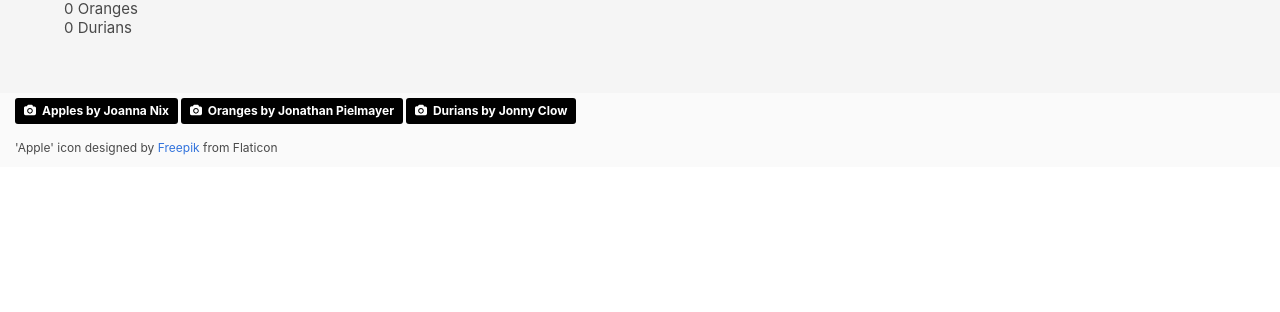
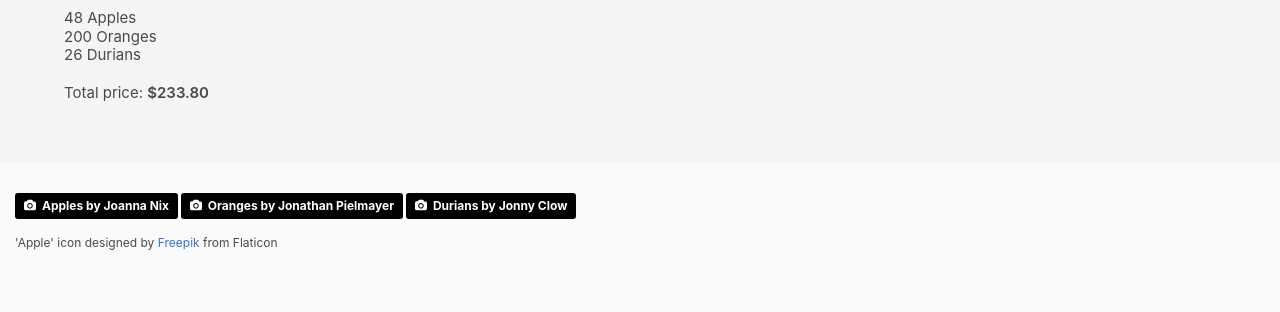
Before and after one commit to andrewdroz/vue-fruit-mart, a plain HTML site: page index.html in a window 1280 px wide. Shown: the part 633-945 px from the top of the page. Before the commit the page ends 800 px from the top, so only its background shows below. Drawn offline with nearby package versions, Linux system fonts and the light colour scheme.

Commit message:
add total price display:

```diff
--- a/fruityData.js
+++ b/fruityData.js
@@ -5,21 +5,21 @@ window.Seed = function(){
             name: 'Apples',
             url: 'images/apples.jpg',
             price: 0.4,
-            numInCart: 0
+            numInCart: 48
         },
         {
             id: 2,
             name: 'Oranges',
             url: 'images/oranges.jpg',
             price: 0.8,
-            numInCart: 0
+            numInCart: 200
         },
         {
             id: 3,
             name: 'Durians',
             url: 'images/durians.jpg',
             price: 2.1,
-            numInCart: 0
+            numInCart: 26
         }
     ];
 
--- a/main.js
+++ b/main.js
@@ -5,8 +5,10 @@ let myApp = new Vue({
     },
     computed: {
         getTotalPrice() {
-            return 1;
-            //return 'background: url(' + this + '); background-size: cover; display:block;';
+            const subtotalArr = this.fruits.map(fruit => fruit.numInCart*fruit.price);
+            const sumReduce = (a, b) => a + b;
+            const totalPrice = subtotalArr.reduce(sumReduce, 0).toFixed(2);
+            return totalPrice;
         }
     }
 });
--- a/style.css
+++ b/style.css
@@ -19,10 +19,3 @@ html {
     margin: 0 auto 2rem;
     display: block;
 }
-.footer {
-    position: fixed;
-    width: 100%;
-    left: 0;
-    bottom: 0;
-    padding: 0.5rem 1.5rem 1rem;
-}
```
Also changed, not shown: index.html (+2 -0 lines).
